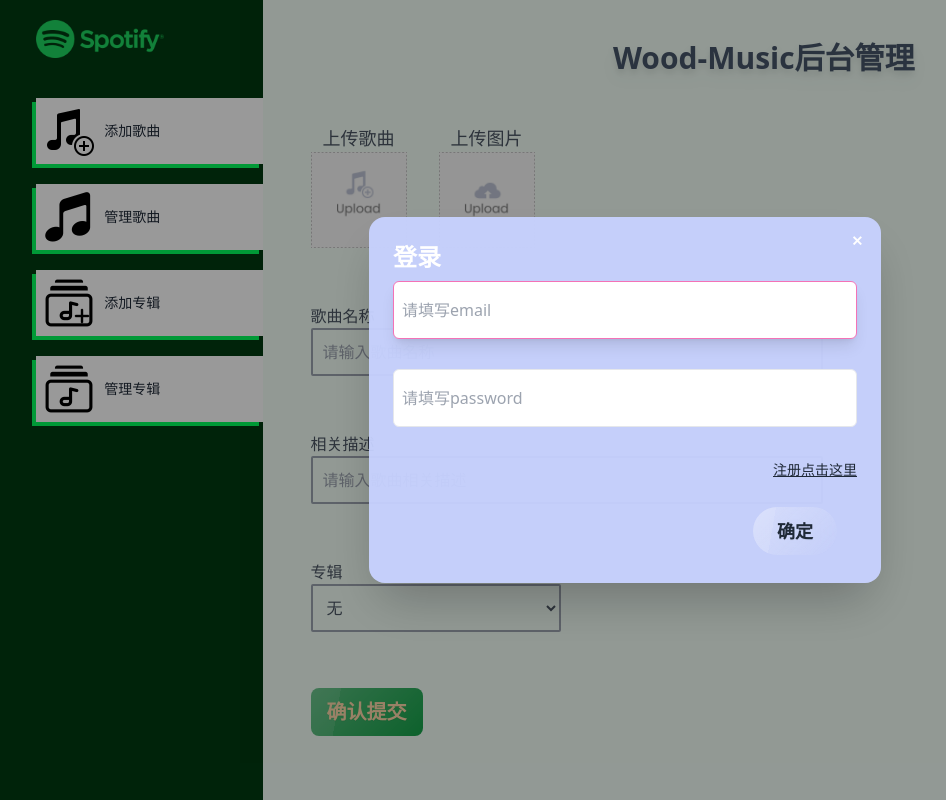
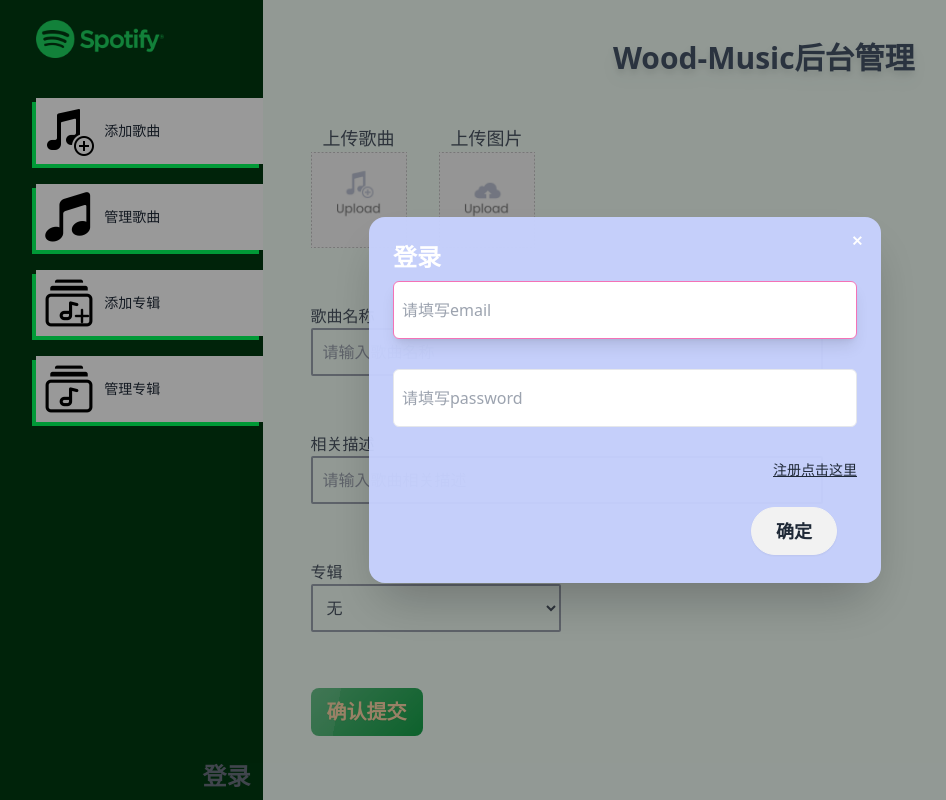
Before and after one commit to AsMuin/wood-music_admin, a React (Vite) app: page /addSong in a window 1280 px wide. Shown: the whole page, without its empty margins (15-961 px from the left). Built offline with nearby package versions, Linux system fonts and the light colour scheme.

Commit message:
update: 登录状态优化，登出功能，歌曲列表

```diff
--- a/src/App.tsx
+++ b/src/App.tsx
@@ -17,7 +17,7 @@ function App() {
         <>
             <MessageManager />
             <div className="flex min-h-screen items-start">
-                <Sidebar />
+                <Sidebar loginVisible={loginVisible} setLoginVisible={setLoginVisible} />
                 <div className="h-screen flex-1 overflow-y-scroll bg-[#f3fff7]">
                     <Navbar />
                     <div className="px-5 pt-8 sm:pl-12 sm:pt-12">
--- a/src/component/Login.tsx
+++ b/src/component/Login.tsx
@@ -1,10 +1,11 @@
 import { SubmitHandler, useForm } from 'react-hook-form';
 import Dialog from './UI/Dialog';
-import { useEffect } from 'react';
+import { useEffect, useState } from 'react';
 import { userLogin, userRegister } from '@/service/api/user';
 import useToggle from '@/Hooks/state/useToggle';
 import { showMessage } from './MessageManager';
 import FormError from './UI/Error';
+import StatusButton from './UI/StatusButton';
 interface IFormSubmit {
     name: string;
     password: string;
@@ -19,21 +20,28 @@ function Login({ visible, setVisible }: { visible: boolean; setVisible: (visible
         formState: { errors, isSubmitting }
     } = useForm<IFormSubmit>();
     const [type, { toggle }] = useToggle<TFormType>('login', 'register');
+    const [submitError, setSubmitError] = useState('');
     const onSubmit: SubmitHandler<IFormSubmit> = async (data: IFormSubmit) => {
         try {
+            setSubmitError('');
             console.log(data);
             if (type === 'login') {
-                await userLogin(data);
+                await userLogin(data, {
+                    toastError: false
+                });
                 setVisible(false);
                 showMessage({ type: 'success', message: '登录成功' });
             } else {
-                await userRegister(data);
+                await userRegister(data, {
+                    toastError: false
+                });
                 showMessage({ type: 'success', message: '注册成功, 请登录' });
                 reset();
                 toggle();
             }
-        } catch (error) {
+        } catch (error: any) {
             console.error(error);
+            setSubmitError(error.message || error);
         }
     };
     const loginConfig = [
@@ -112,9 +120,20 @@ function Login({ visible, setVisible }: { visible: boolean; setVisible: (visible
                         </span>
                     </div>
                     <div className="text-end">
-                        <button type="submit" className="btn glass relative top-5 mr-5 rounded-full px-6 text-lg hover:scale-105" disabled={isSubmitting}>
+                        {/* <button
+                            type="submit"
+                            className="btn glass relative top-5 mr-5 rounded-full px-6 text-lg hover:scale-105"
+                            disabled={isSubmitting}>
                             {isSubmitting ? <span className="loading loading-spinner"></span> : '确定'}
-                        </button>
+                        </button> */}
+                        <StatusButton
+                            className="relative top-5 mr-5 rounded-full px-6 text-lg hover:scale-105"
+                            type="submit"
+                            status={submitError ? 'error' : isSubmitting ? 'loading' : 'default'}
+                            defaultText="确定"
+                            loadingText="登录中"
+                            errorText={submitError}
+                        />
                     </div>
                 </form>
             </Dialog>
--- a/src/component/Sidebar.tsx
+++ b/src/component/Sidebar.tsx
@@ -1,7 +1,8 @@
 import { assets } from '@/assets/assets';
-import { NavLink } from 'react-router-dom';
+import { NavLink, useNavigate } from 'react-router-dom';
 
-function Sidebar() {
+function Sidebar({ loginVisible, setLoginVisible }: { loginVisible: boolean; setLoginVisible: (value: boolean) => void }) {
+    const navigator = useNavigate();
     const sidebarConfig = [
         {
             name: '添加歌曲',
@@ -25,8 +26,13 @@ function Sidebar() {
         }
     ];
 
+    function logout() {
+        localStorage.removeItem('token');
+        navigator('/');
+        setLoginVisible(true);
+    }
     return (
-        <div className="min-h-screen bg-[#003a10] pl-[4vw]">
+        <div className="relative min-h-screen bg-[#003a10] pl-[4vw]">
             <img className="mt-5 hidden w-[max(10vw,100px)] sm:block" src={assets.logo} alt="" />
             <img className="mr-5 mt-5 block w-[max(5vw,50px)] sm:hidden" src={assets.logo_small} alt="" />
             <div className="mt-10 flex flex-col gap-5">
@@ -44,6 +50,11 @@ function Sidebar() {
                     <p className="hidden sm:block">添加歌曲</p>
                 </div> */}
             </div>
+            <div
+                onClick={logout}
+                className="absolute bottom-2 right-3 cursor-pointer text-center text-xl font-semibold text-gray-500 duration-300 hover:text-red-500 md:text-2xl">
+                {loginVisible ? '登录' : '注销'}
+            </div>
         </div>
     );
 }
--- a/src/service/api/index.ts
+++ b/src/service/api/index.ts
@@ -25,7 +25,7 @@ const noAuthRequestList = ['/user/login', '/user/register', '/song/list'];
 
 axiosInstance.interceptors.request.use(async (config: InternalAxiosRequestConfig & IRequestConfig) => {
     try {
-        if (noAuthRequestList.includes(config.url||'')) {
+        if (noAuthRequestList.includes(config.url || '')) {
             return config;
         } else {
             const token = localStorage.getItem('token');
@@ -41,7 +41,7 @@ axiosInstance.interceptors.request.use(async (config: InternalAxiosRequestConfig
         }
     } catch (e: any) {
         console.error(e);
-        showMessage({ type: 'error', message: e.message });
+        showMessage({ type: 'error', message: e.message || e });
         return Promise.reject(e);
     }
 });
@@ -75,7 +75,7 @@ export async function Request<T = any>(requestConfig: IRequestConfig, extraConfi
     } catch (e: any) {
         // 某种原因请求发送失败 比如网络断开
         console.error(e);
-        showMessage({ type: 'error', message: e.message });
+        // showMessage({ type: 'error', message: e.message || e });
         return Promise.reject(e);
     }
 }
--- a/src/service/api/song.ts
+++ b/src/service/api/song.ts
@@ -35,4 +35,14 @@ const addSong = RequestConstructor<AddSongParams>(
         }
     }
 );
-export { getSongList, addSong };
+
+interface RemoveSongParams {
+    id: string;
+}
+
+const removeSong = RequestConstructor<RemoveSongParams>({
+    method: 'post',
+    url: `${BASEURL}/delete`
+});
+
+export { getSongList, addSong, removeSong };
--- a/src/view/ListSong.tsx
+++ b/src/view/ListSong.tsx
@@ -1,5 +1,6 @@
+import { showMessage } from '@/component/MessageManager';
 import { IQueryList } from '@/service/api';
-import { getSongList } from '@/service/api/song';
+import { getSongList, removeSong } from '@/service/api/song';
 import useSWR from 'swr';
 
 export interface ISong {
@@ -16,10 +17,36 @@ function ListSong() {
     const {
         data: songListResponse,
         error,
-        isLoading
+        isLoading,
+        mutate
     } = useSWR({ key: 'songList', pageIndex: 1, pageSize: 20 }, ({ pageIndex, pageSize }) =>
         getSongList<IQueryList<ISong[]>>({ pageIndex, pageSize })
     );
+    const songList = songListResponse?.data?.itemList || [];
+    async function onDeleteSong(id: string) {
+        try {
+            const newSongListResponse = {
+                ...songListResponse!,
+                data: {
+                    ...songListResponse!.data,
+                    itemList: songList.filter(song => song._id !== id)
+                }
+            };
+            const mutateOption = {
+                optimisticData: newSongListResponse,
+                rollbackOnError(error: any) {
+                    return error.name !== 'AbortError';
+                }
+            };
+            await mutate(removeSong({ id }), mutateOption);
+            showMessage({
+                type: 'success',
+                message: '删除成功'
+            });
+        } catch (error) {
+            console.error(error);
+        }
+    }
     return (
         <div>
             <p>所有歌曲列表</p>
@@ -43,12 +70,12 @@ function ListSong() {
                         <div className="grid h-full place-content-center">
                             <span className="text-center text-3xl font-bold text-red-500 drop-shadow-md">请求数据出现了问题</span>
                         </div>
-                    ) : (songListResponse?.data?.itemList.length || 0) <= 0 ? (
+                    ) : songList.length <= 0 ? (
                         <div className="grid h-full place-content-center">
                             <span className="text-center text-3xl font-bold text-slate-500 drop-shadow-md">暂无数据</span>
                         </div>
                     ) : (
-                        songListResponse?.data?.itemList.map(song => (
+                        songList.map(song => (
                             <div
                                 key={song._id}
                                 className="grid grid-cols-[1fr_1fr_1fr] items-center gap-2.5 border border-gray-300 p-3 text-sm sm:grid-cols-[0.5fr_1fr_2fr_1fr_0.5fr]">
@@ -56,6 +83,11 @@ function ListSong() {
                                 <p>{song.name}</p>
                                 <p>{song.album}</p>
                                 <p>{song.duration}</p>
+                                <p>
+                                    <span className="cursor-pointer text-red-500" onClick={() => onDeleteSong(song._id)}>
+                                        删除
+                                    </span>
+                                </p>
                             </div>
                         ))
                     )}
```
